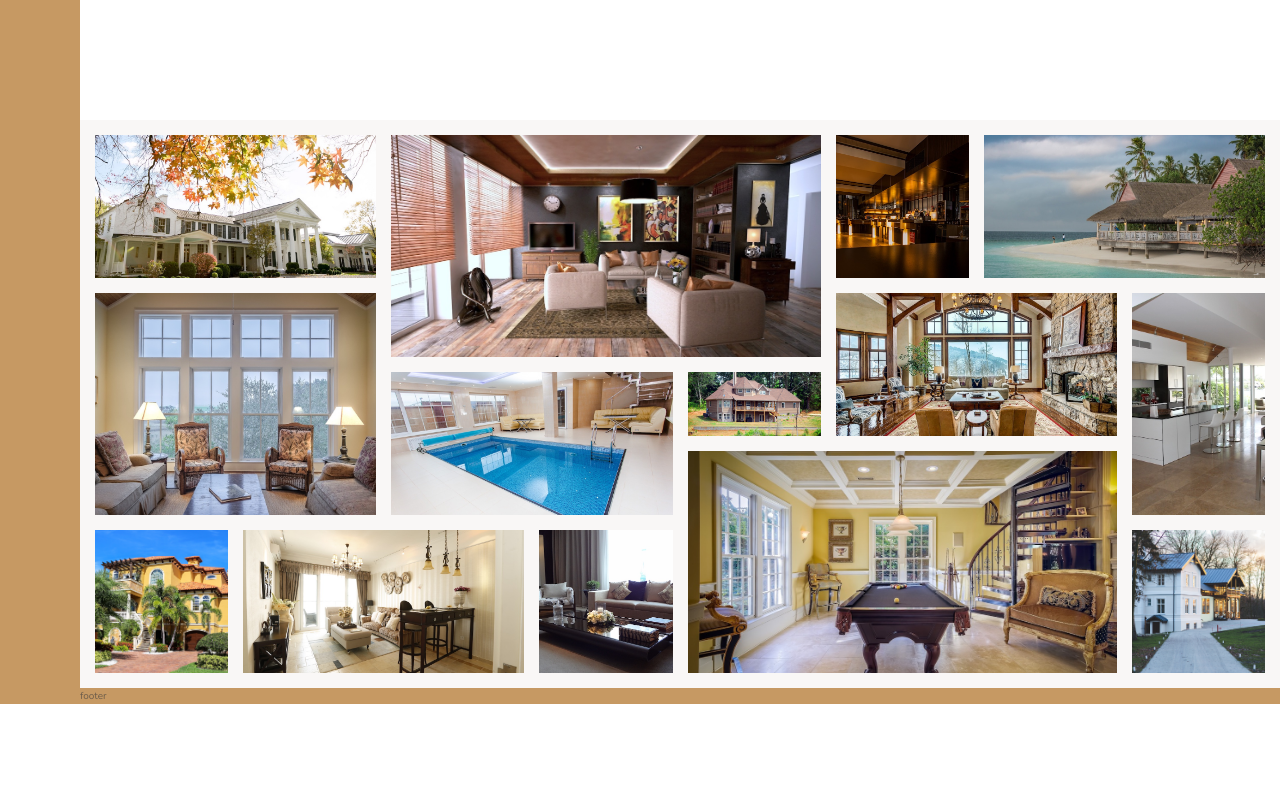
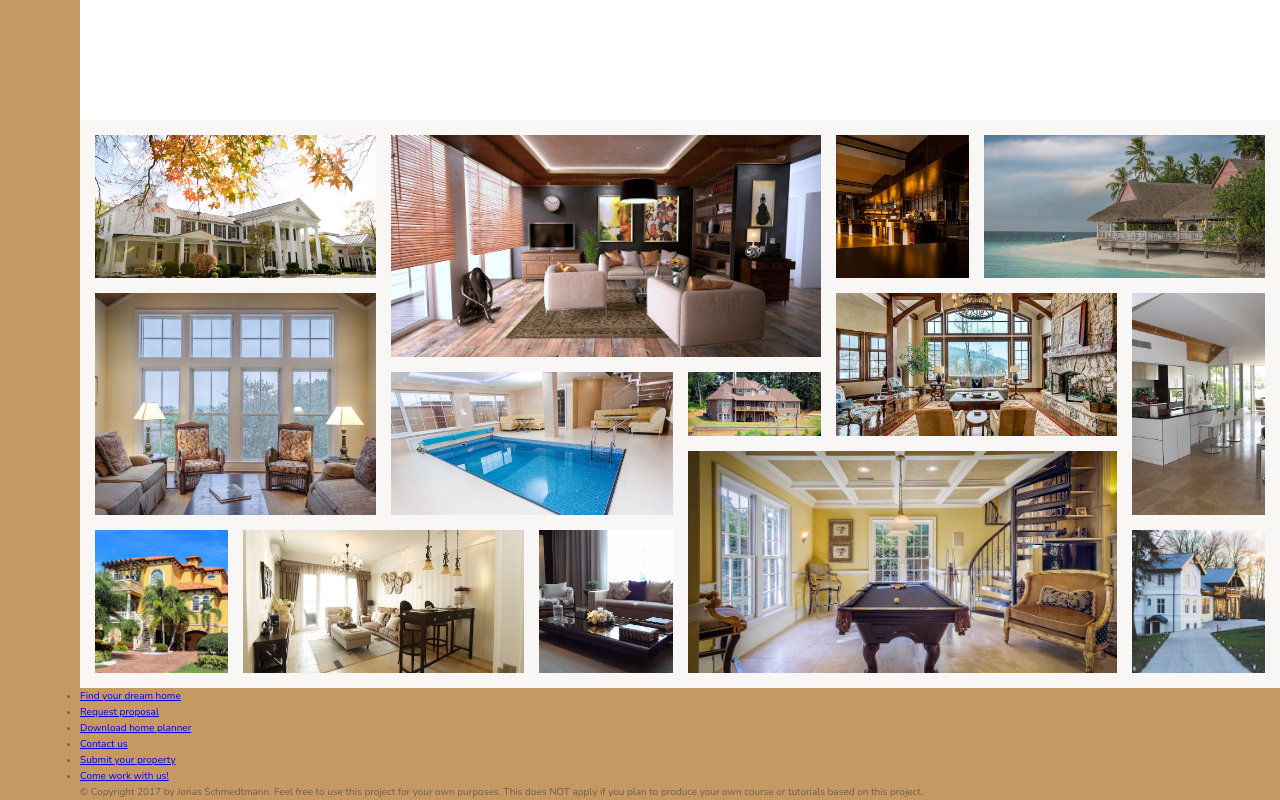
Before and after one commit to VitaliiLynnyk/advanced-css, a website: page nexter/index.html in a window 1280 px wide. Shown: the part 2952-3752 px from the top of the page. Before the commit the page ends 3656 px from the top, so only its background shows below. Drawn offline with nearby package versions, Linux system fonts and the light colour scheme.

Commit message:
add footer html structure

```diff
--- a/nexter/index.html
+++ b/nexter/index.html
@@ -358,9 +358,26 @@
                        alt="Gallery image 14"
                        class="gallery__img"></figure>
       </section>
-      <div class="footer">
-            footer
-      </div>
+      <footer class="footer">
+            <ul class="nav">
+                  <li class="nav__item"><a href="#"
+                           class="nav__link">Find your dream home</a></li>
+                  <li class="nav__item"><a href="#"
+                           class="nav__link">Request proposal</a></li>
+                  <li class="nav__item"><a href="#"
+                           class="nav__link">Download home planner</a></li>
+                  <li class="nav__item"><a href="#"
+                           class="nav__link">Contact us</a></li>
+                  <li class="nav__item"><a href="#"
+                           class="nav__link">Submit your property</a></li>
+                  <li class="nav__item"><a href="#"
+                           class="nav__link">Come work with us!</a></li>
+            </ul>
+            <p class="copyright">
+                  &copy; Copyright 2017 by Jonas Schmedtmann. Feel free to use this project for your own purposes. This
+                  does NOT apply if you plan to produce your own course or tutorials based on this project.
+            </p>
+      </footer>
 </body>
 
 </html>
```
